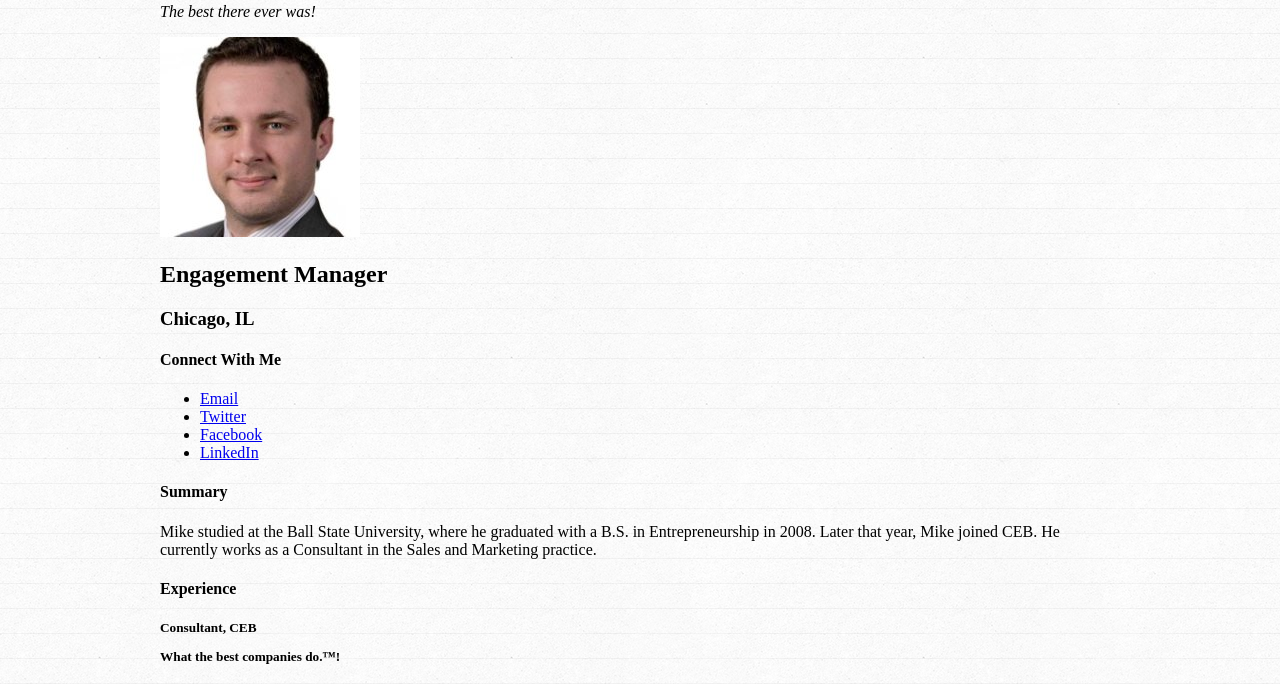
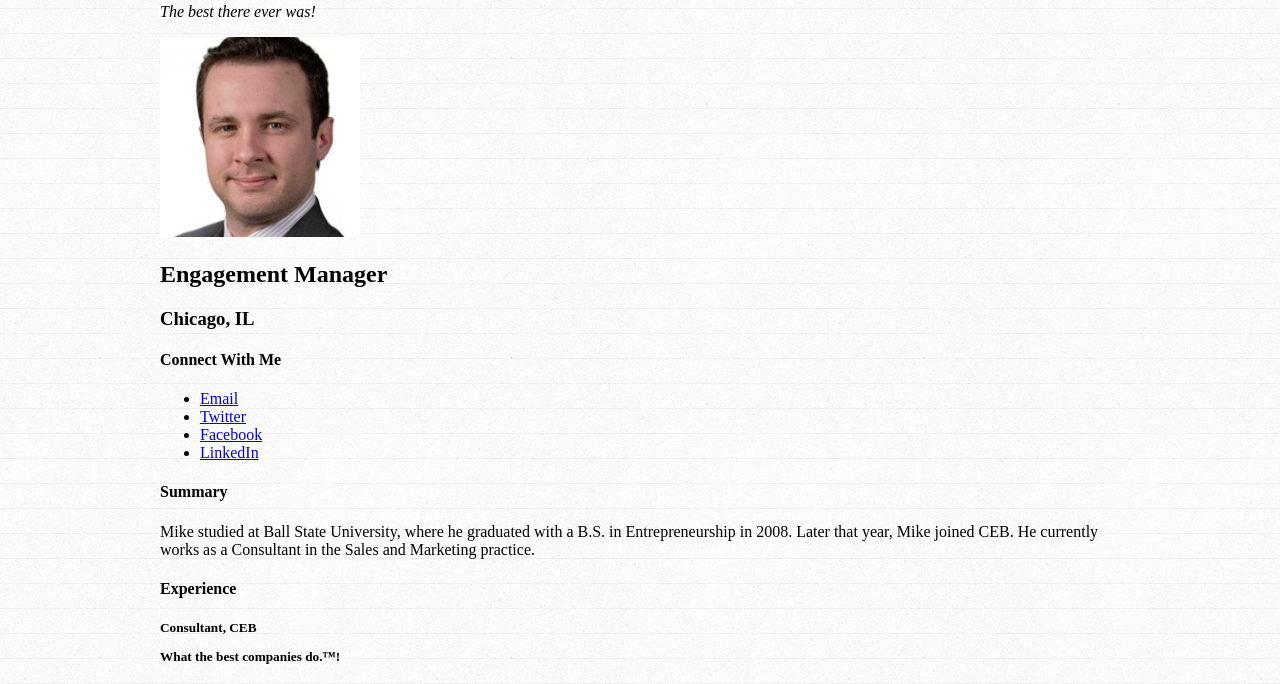
Before and after one commit to mtrandazzo/mtrandazzo.github.io, a plain HTML site: page index.html in a window 1280 px wide. Shown: the part 77-761 px from the top of the page. Drawn offline with nearby package versions, Linux system fonts and the light colour scheme.

Commit message:
Education description

```diff
--- a/index.html
+++ b/index.html
@@ -26,7 +26,7 @@
     <div>
       <h4>Summary</h4>
       <p>
-        Mike studied at the Ball State University, where he graduated with a B.S. in Entrepreneurship in 2008. Later that year, Mike joined CEB.  He currently works as a Consultant in the Sales and Marketing practice.
+        Mike studied at Ball State University, where he graduated with a B.S. in Entrepreneurship in 2008. Later that year, Mike joined CEB.  He currently works as a Consultant in the Sales and Marketing practice.
     </div>
     <div>
       <h4>Experience</h4>
```
